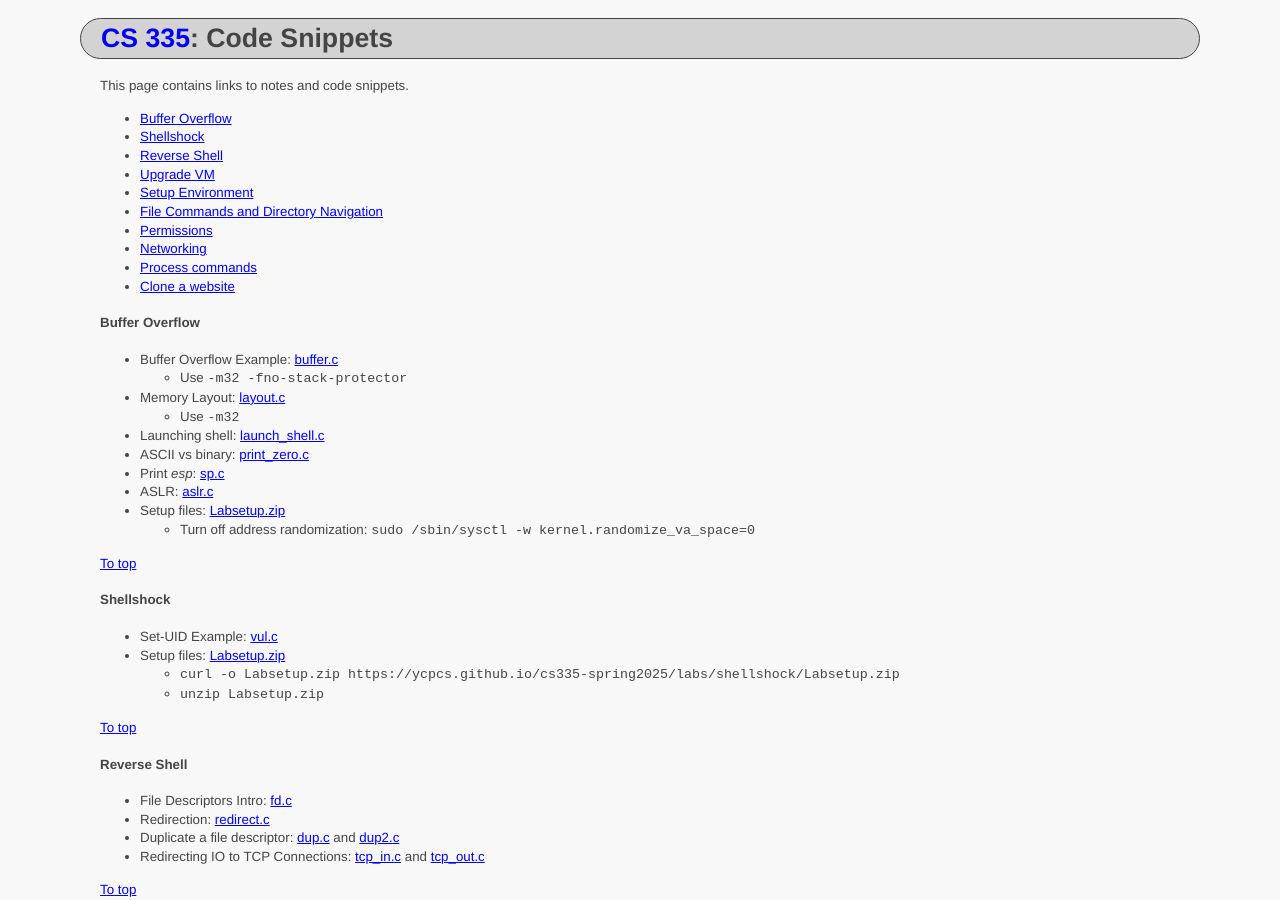
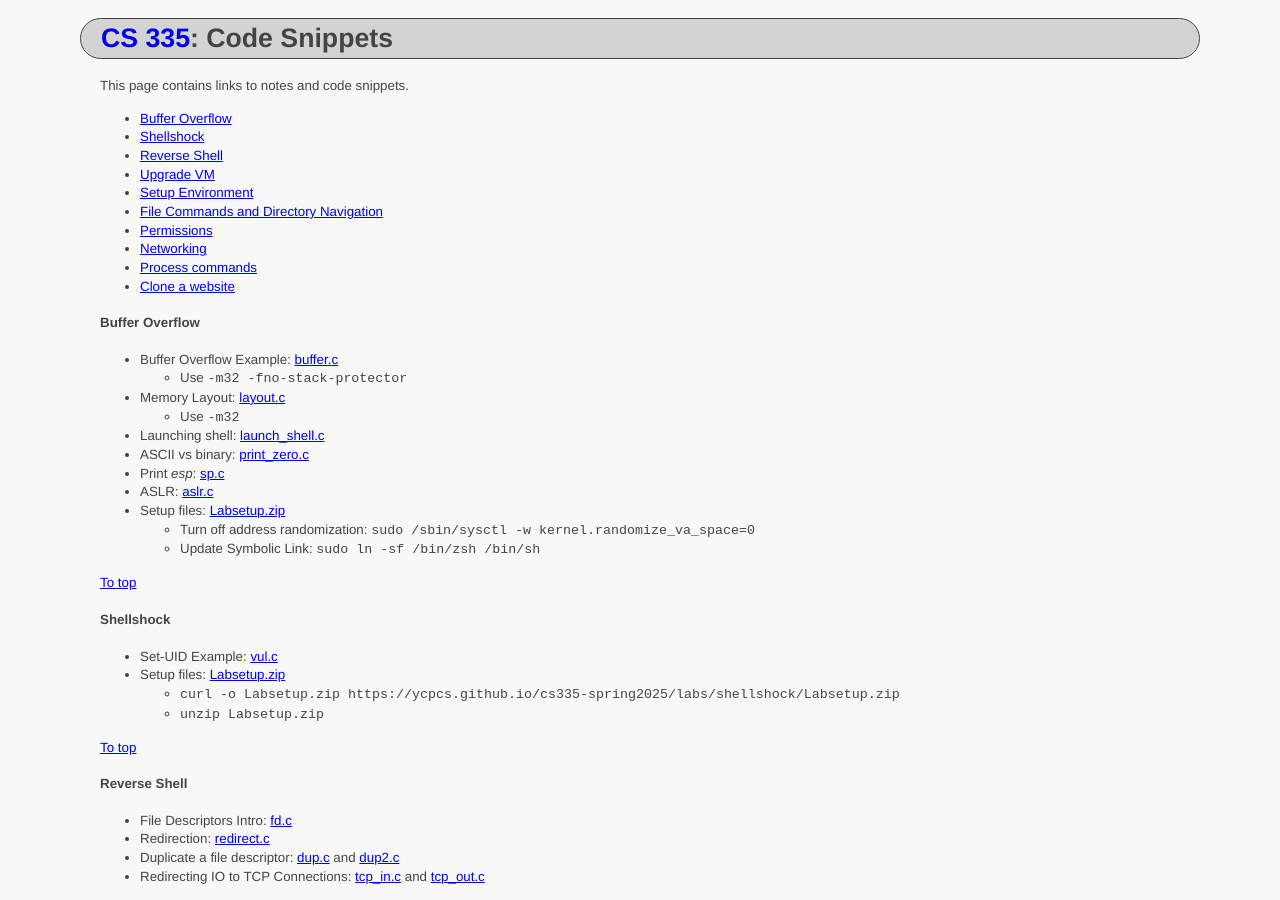
Before and after one commit to ycpcs/cs335-spring2025, a Jekyll site: the page built from notes/index.md, in a window 1280 px wide and 900 px high. Built offline with Jekyll 4.4.1, drawn with Linux system fonts in a browser that asks for light colours.

Commit message:
update link

````diff
--- a/notes/index.md
+++ b/notes/index.md
@@ -28,6 +28,7 @@ This page contains links to notes and code snippets.
 - ASLR: <a href=".\buffer\aslr.c" target="_blank">aslr.c</a>
 - Setup files: [Labsetup.zip](..\labs\buffer\Labsetup.zip)
   - Turn off address randomization: ```sudo /sbin/sysctl -w kernel.randomize_va_space=0```
+  - Update Symbolic Link: ```sudo ln -sf /bin/zsh /bin/sh```
 
 <a href="#">To top</a>
 
````
